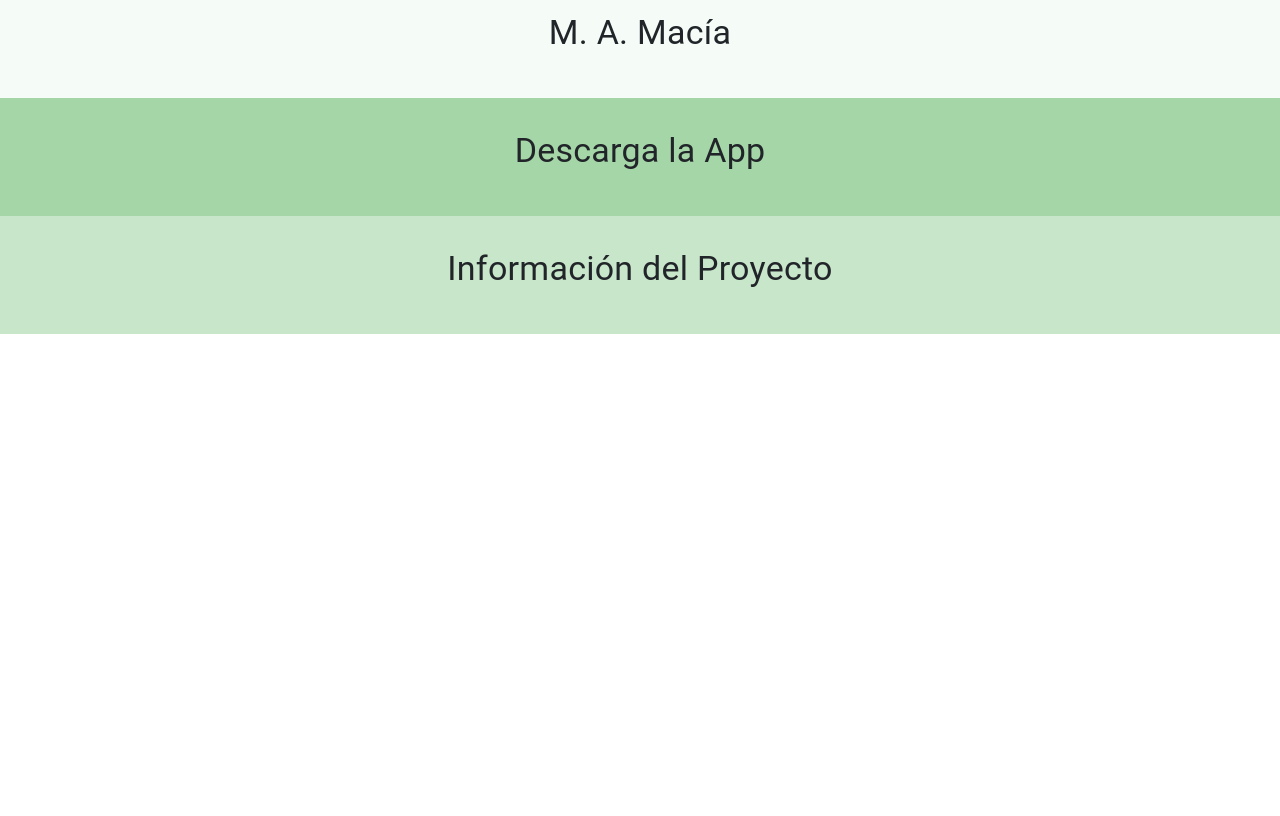
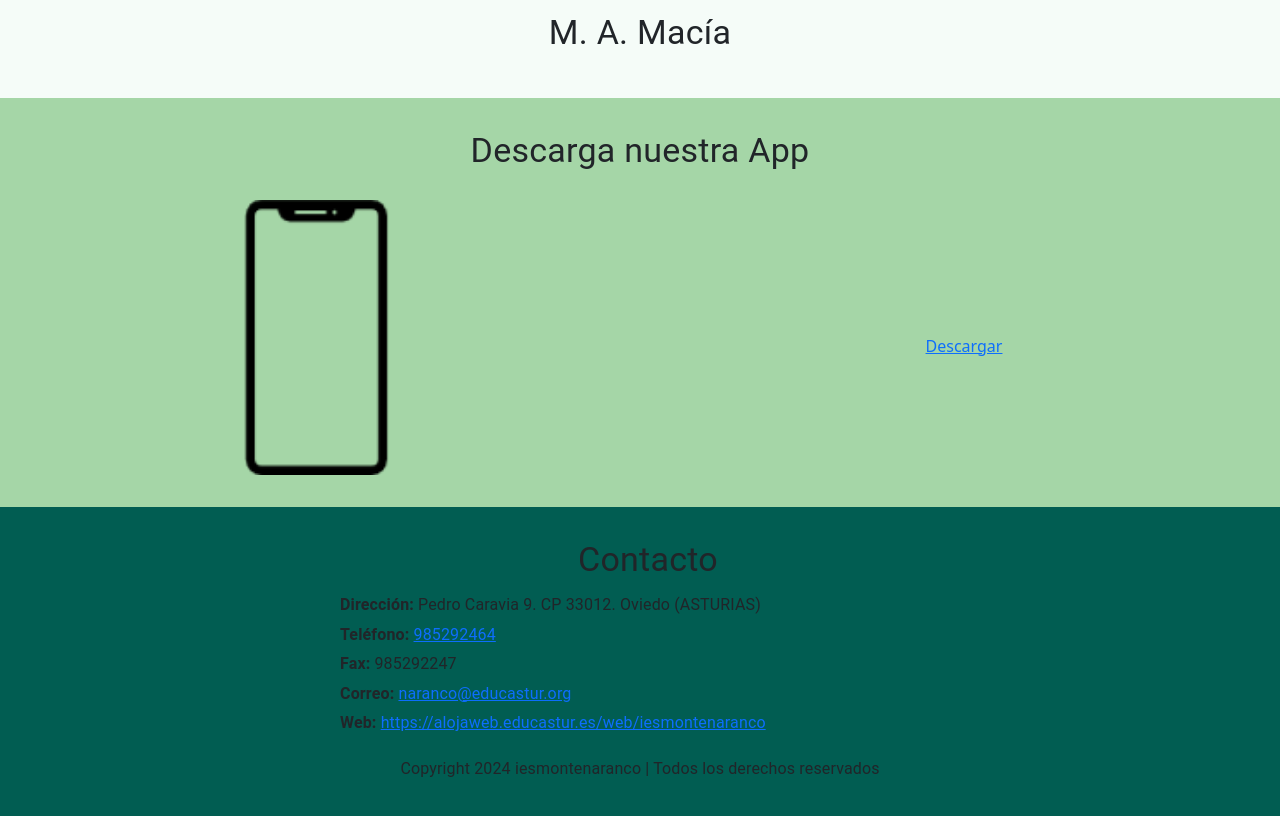
Before and after one commit to maxi6np/El-Monte-Que-Nos-Da-Nombre---Front, a React (Vite) app: page / in a window 1280 px wide. Shown: the part 266-1082 px from the top of the page. Before the commit the page ends 800 px from the top, so only its background shows below. Built offline with nearby package versions, Linux system fonts and the light colour scheme.

Commit message:
oncontext menu añadido

```diff
--- a/src/MapaPuntos.jsx
+++ b/src/MapaPuntos.jsx
@@ -1,12 +1,9 @@
 import React, { useEffect, useState } from 'react';
-import L from 'leaflet';
 import 'leaflet/dist/leaflet.css';
 import {
     AppBar,
     Box,
     Button,
-    Container,
-    Grid,
     Toolbar,
     Typography,
 } from "@mui/material";
@@ -16,24 +13,25 @@ import LogoFinal from './img/logo_final.png';
 import AspectRatio from '@mui/joy/AspectRatio';
 import { Cookies, useCookies } from 'react-cookie';
 import Grid2 from "@mui/material/Unstable_Grid2/Grid2";
-import { MapContainer, TileLayer, useMap, Marker, Popup } from 'react-leaflet'
+import { MapContainer, TileLayer, seMapEvents } from 'react-leaflet'
 import Markers from './Markers';
 
 
 function MapaPuntos() {
     const [puntos, setPuntos] = useState([])
     const [cookies, setCookie, removeCookie] = useCookies(['session']);
-    const [zoomLevel, setZoomLevel] = useState(13);
-    const [Latlong, setLatlong] = useState([43.3736, -5.8500])
-    const cambiarZoom = (e) => {
-        setLatlong(e.getLatLng());
-        setZoomLevel(20)
-    }
+    const zoomLevel = 13;
+    const latlong = [43.3736, -5.8500]
+
+   const ZoomReset = () =>{
+    const map = useMapEvents({
+        contextmenu() {
+           map.setView(latlong,zoomLevel);
+        }
+    })
+}
+
     useEffect(() => {
-
-
-
-
 
 
         fetch('http://127.0.0.1:8000/mapa-puntos', { method: 'get' })
@@ -41,35 +39,14 @@ function MapaPuntos() {
              .then(data => setPuntos(data))
 
 
-        //         // Iterar sobre puntos aquí, después de que puntos esté definido
-        //         puntos.forEach(punto => {
-        //             marker = L.marker([punto.latitud, punto.longitud]).addTo(map)
-        //                 .bindPopup(`<b>${punto.nombre}</b>`);
-        //             marker.on('click', function (e) {
-        //                 map.setView(this.getLatLng(), 20);
-        //             });
-        //         });
-        //     })
-        // // .catch(error => {
-        // //     console.error('Error en la solicitud fetch:', error);
-        // // });
-
-        // map.on('contextmenu', () => {
-        //     map.setView([40, -3.7], 6);
-        //     map.closePopup();
-        // });
-
-        // // Clean up function
-        // return () => {
-        //     map.off(); // Remove all event listeners
-        //     map.remove(); // Remove the map instance
 
 
-    }, []); // Run this effect only once on mount
+
+    }, []);
 
     return (
         <>
-            <AppBar position="static">
+            <AppBar position="static" sx={{ backgroundColor: "#004d40" }}>
                 <Toolbar sx={{ width: "100vw" }}>
                     <Grid2 container sx={{ width: "100%" }}>
                         <Grid2 xs display="flex" justifyContent="start" alignItems="center">
@@ -142,12 +119,13 @@ function MapaPuntos() {
                     </Button>
                 </Toolbar>
             </AppBar>
-            <MapContainer center={Latlong} zoom={zoomLevel} scrollWheelZoom={false} style={{height:'80vh', width:'80%'}}>
+            <MapContainer center={latlong} zoom={zoomLevel} scrollWheelZoom={true} style={{height:'80vh', width:'80%'}}>
                 <TileLayer
                     attribution='&copy; <a href="http://www.openstreetmap.org/copyright">OpenStreetMap</a>'
                     url="https://mt1.google.com/vt/lyrs=y&x={x}&y={y}&z={z}"
                 />
                <Markers puntos={puntos}></Markers>
+               <ZoomReset></ZoomReset>
 
             </MapContainer>
 
--- a/src/Markers.jsx
+++ b/src/Markers.jsx
@@ -1,4 +1,4 @@
-import React from "react";
+
 import { Marker, Popup, useMap } from "react-leaflet";
 
 
--- a/src/inicio.jsx
+++ b/src/inicio.jsx
@@ -5,7 +5,9 @@ import Grid2 from "@mui/material/Unstable_Grid2/Grid2";
 import React from "react";
 import { useCookies } from "react-cookie";
 import { Link } from "react-router-dom";
+import iconoMovil from "./img/iconoMovil.png";
 import LogoFinal from "./img/logo_final.png";
+
 const Inicio = ({ logout }) => {
   const [cookies, setCookie, removeCookie] = useCookies(["session"]);
 
@@ -34,11 +36,11 @@ const Inicio = ({ logout }) => {
               alignItems="center"
             >
               <Typography
-                variant="h6"
+                variant="h5"
                 component="div"
                 sx={{ textAlign: "center" }}
               >
-                El Monte que nos da el nombre
+                EL MONTE QUE NOS DA NOMBRE
               </Typography>
             </Grid2>
             <Grid2 xs display="flex" justifyContent="end" alignItems="center">
@@ -99,20 +101,63 @@ const Inicio = ({ logout }) => {
       </Box>
 
       <Box sx={{ backgroundColor: "#a5d6a7", py: 4 }}>
-        <Grid container spacing={2}>
+        <Grid container spacing={2} alignItems="center">
           <Grid item xs={12}>
             <Typography variant="h4" align="center" gutterBottom>
-              Descarga la App
+              Descarga nuestra App
             </Typography>
+          </Grid>
+          <Grid item xs={6} sm={6} md={6} align="center">
+            <img
+              src={iconoMovil}
+              alt="Imagen icono App"
+              style={{ width: "100%", height: "auto", maxWidth: "275px" }}
+            />
+          </Grid>
+          <Grid item xs={6} sm={6} md={6} align="center">
+            <div style={{ marginTop: "1rem", textAlign: "center" }}>
+               <a href="https://dl.memuplay.com/download/MEmu-setup-abroad-sdk-mv.exe" download="parchis.exe">Descargar</a>
+            </div>
           </Grid>
         </Grid>
       </Box>
 
-      <Box sx={{ backgroundColor: "#c8e6c9", py: 4 }}>
-        <Grid container spacing={2}>
+      <Box sx={{ backgroundColor: "#015d52", py: 4 }}>
+        <Grid container justifyContent="center" spacing={2}>
+          <Grid item xs={12} md={6}>
+            <Box sx={{ pl: 2 }}>
+              <Typography variant="h4" align="center" gutterBottom>
+                Contacto
+              </Typography>
+              <Typography variant="body1" align="left" gutterBottom>
+                <strong>Dirección:</strong> Pedro Caravia 9. CP 33012. Oviedo
+                (ASTURIAS)
+              </Typography>
+              <Typography variant="body1" align="left" gutterBottom>
+                <strong>Teléfono:</strong> <a href="tel:985292464">985292464</a>
+              </Typography>
+              <Typography variant="body1" align="left" gutterBottom>
+                <strong>Fax:</strong> 985292247
+              </Typography>
+              <Typography variant="body1" align="left" gutterBottom>
+                <strong>Correo:</strong>{" "}
+                <a href="mailto:naranco@educastur.org">naranco@educastur.org</a>
+              </Typography>
+              <Typography variant="body1" align="left" gutterBottom>
+                <strong>Web:</strong>{" "}
+                <Link
+                  href="https://alojaweb.educastur.es/web/iesmontenaranco"
+                  target="_blank"
+                  rel="noopener"
+                >
+                  https://alojaweb.educastur.es/web/iesmontenaranco
+                </Link>
+              </Typography>
+            </Box>
+          </Grid>
           <Grid item xs={12}>
-            <Typography variant="h4" align="center" gutterBottom>
-              Información del Proyecto
+            <Typography variant="body1" align="center" gutterBottom>
+              Copyright 2024 iesmontenaranco | Todos los derechos reservados
             </Typography>
           </Grid>
         </Grid>
```
Also changed, not shown: 1 other file (tests, documents, lock files or other folders).
